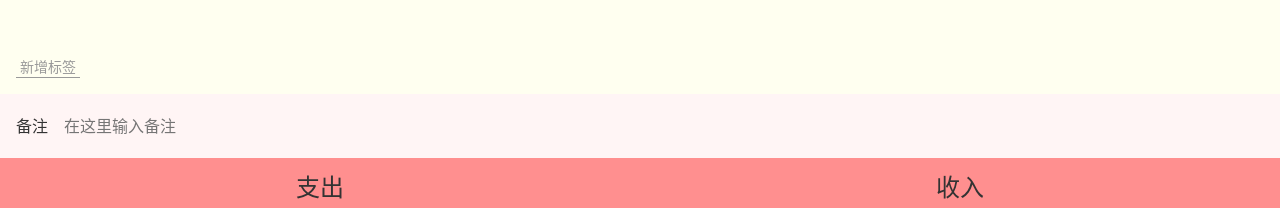
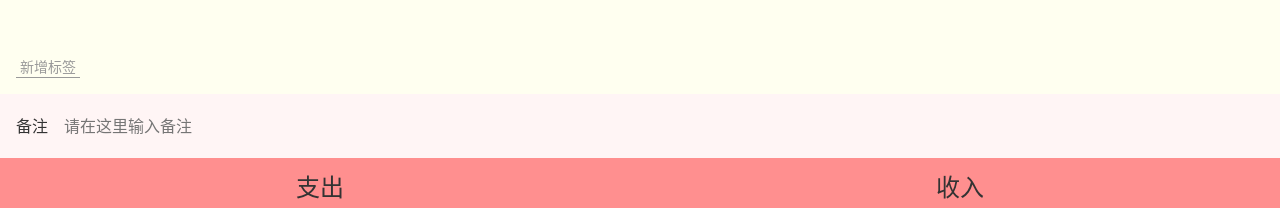
Before and after one commit to yybb717/morney, a Vue app: page /labels#/money in a window 1280 px wide. Shown: the part 195-403 px from the top of the page. Built offline with nearby package versions, Linux system fonts and the light colour scheme.

Commit message:
把Money/Notes.vue改成了通用组件

```diff
--- a/src/components/Money/Notes.vue
+++ b/src/components/Money/Notes.vue
@@ -2,20 +2,22 @@
 <template>
   <div>
     <label class="notes">
-      <span class="name">备注</span>
+      <span class="name">{{this.fieldName}}</span>
       <input type="text"
              v-model="value"
-             placeholder="在这里输入备注">
+             :placeholder="this.placeholder">
     </label>
   </div>
 </template>
 
 <script lang="ts">
   import Vue from 'vue';
-  import {Component,Watch} from 'vue-property-decorator';
+  import {Component,Watch,Prop} from 'vue-property-decorator';
   @Component
   export default class Notes extends Vue {
     value = '';  //还是得声明一个value，用户不写当做写了个空字符串
+    @Prop({required: true}) fieldName!: string;
+    @Prop() placeholder?: string;
   @Watch('value')
     onValueChanged(newValue: string,oldValue: string){
      this.$emit('update:notes',newValue)
--- a/src/views/EditLabel.vue
+++ b/src/views/EditLabel.vue
@@ -1,6 +1,9 @@
 <template>
   <Layout>
-    编辑页面
+ <div>
+   <Icon iconId="left" />
+   <span>编辑标签</span>
+ </div>
   </Layout>
 </template>
 
--- a/src/views/Money.vue
+++ b/src/views/Money.vue
@@ -3,7 +3,7 @@
     <Layout class-prefix="xxx">
       <NumberPad @update:number="onUpdateAmount" @submit="saveRecord"/>
       <Types :type="record.type" @update:type="onUpdateType"/>
-      <Notes @update:notes="onUpdateNotes"/>
+      <Notes fieldName="备注" placeholder="请在这里输入备注" @update:notes="onUpdateNotes"/>
       <Tags :data-source.sync="tags" @update:tags="onUpdateTags"/>
     </Layout>
   </div>
```
Also changed, not shown: src/assets/icons/left.svg (added).
